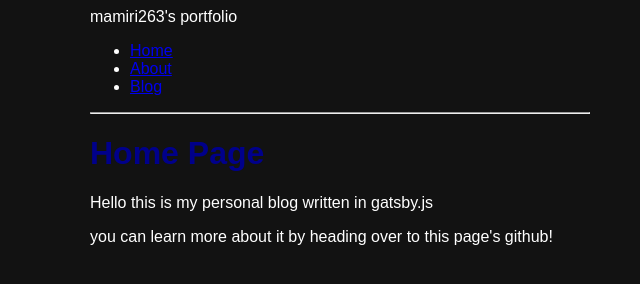
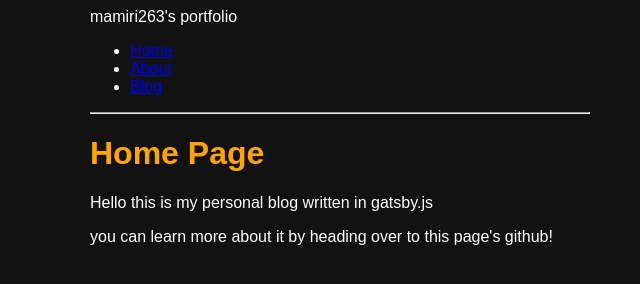
Before and after one commit to mamiri263/mamiri263-s-portfolio, a Gatsby site: page / in a window 1280 px wide. Shown: the whole page, without its empty margins (300-940 px from the left). Built offline with nearby package versions, Linux system fonts and the light colour scheme; Gatsby itself is replaced by a stand-in of ours.

Commit message:
changes to link and css

```diff
--- a/src/components/layout.js
+++ b/src/components/layout.js
@@ -27,7 +27,7 @@ const Layout = ({ pageTitle, children }) => {
         <nav>
           <ul className={navLinks}>
             <li className={navLinkItem}>
-              <Link to="../index" className={navLinkText}>
+              <Link to="../" className={navLinkText}>
                 Home
               </Link>
             </li>
--- a/src/components/layout.module.css
+++ b/src/components/layout.module.css
@@ -5,7 +5,7 @@
 }
 
 .heading {
-  color: darkblue;
+  color: orange;
 }
 .nav-links {
   display: flex;
```
